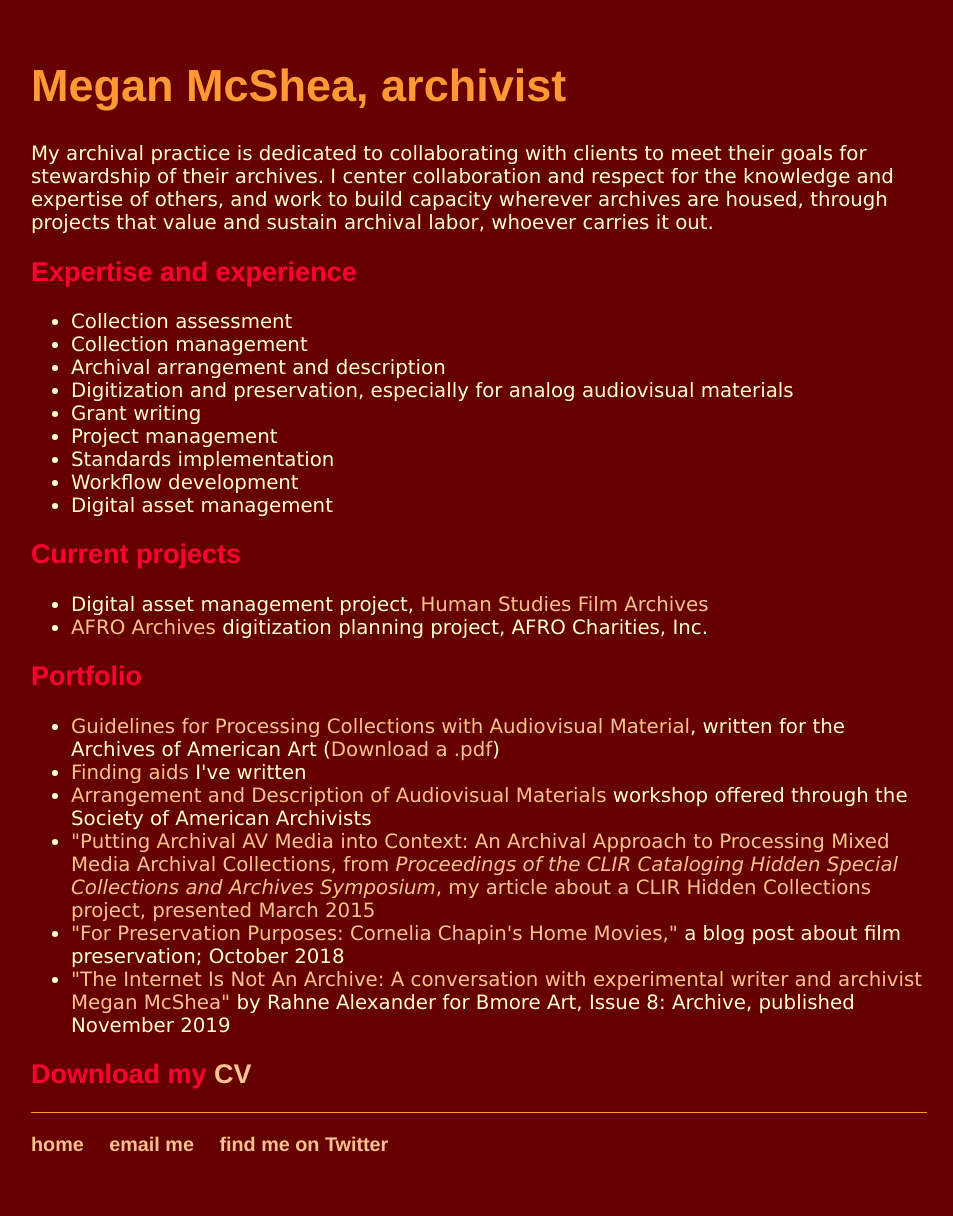
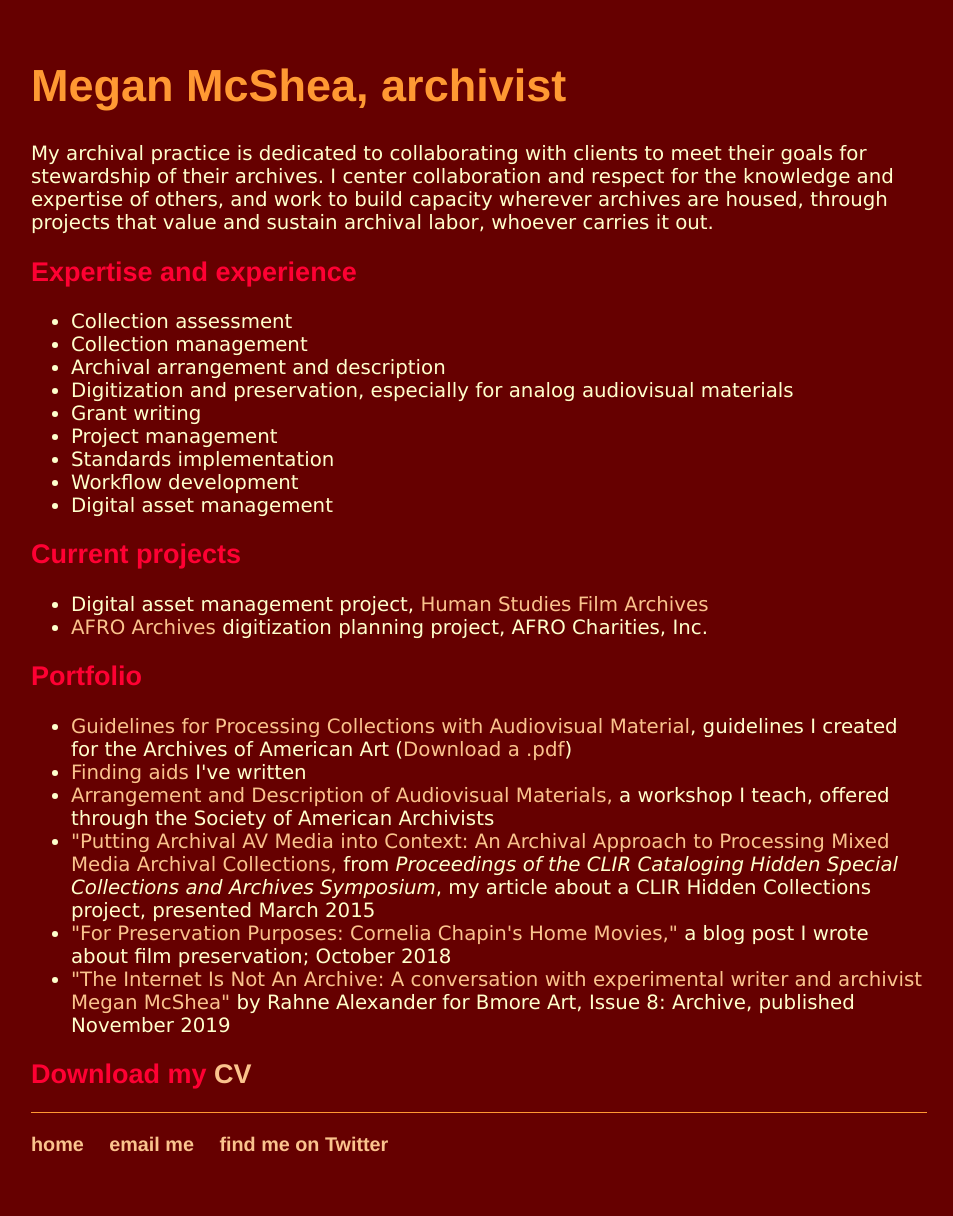
Before and after one commit to megan-mcshea/megan-mcshea.github.io, a Jekyll site: the page built from archivist.html, in a window 1280 px wide. Shown: the whole page, without its empty margins (161-1114 px from the left). Built offline with Jekyll 4.4.1, drawn with Linux system fonts in a browser that asks for light colours.

Commit message:
Update archivist.html

```diff
--- a/archivist.html
+++ b/archivist.html
@@ -22,12 +22,12 @@ title: Megan McShea
 		<li><a href="https://www.afrocharities.org/archives">AFRO Archives</a> digitization planning project, AFRO Charities, Inc.</li></ul>
 
 	<h2>Portfolio</h2>
-	<ul><li><a href="https://www.aaa.si.edu/documentation/guidelines-for-processing-collections-with-audiovisual-material">Guidelines for Processing Collections with Audiovisual Material</a>, written for the Archives of American Art (<a href="/AAAAVProcessingGuidelines2019.pdf" target="_blank">Download a .pdf</a>)</li>
+	<ul><li><a href="https://www.aaa.si.edu/documentation/guidelines-for-processing-collections-with-audiovisual-material">Guidelines for Processing Collections with Audiovisual Material</a>, guidelines I created for the Archives of American Art (<a href="/AAAAVProcessingGuidelines2019.pdf" target="_blank">Download a .pdf</a>)</li>
 	<li><a href="https://sova.si.edu/search?q=%22megan+mcshea%22&f=data_source%3AArchives+of+American+Art">Finding aids</a> I've written</li>
-	<li><a href="https://www2.archivists.org/prof-education/course-catalog/arrangement-and-description-of-audiovisual-materials">Arrangement and Description of Audiovisual Materials</a> workshop offered through the Society of American Archivists</li>
-<li><a href="https://www.clir.org/wp-content/uploads/sites/6/McShea.pdf">"Putting Archival AV Media into Context: An Archival Approach to Processing Mixed Media Archival Collections, from <i>Proceedings of the
-	CLIR Cataloging Hidden Special Collections and Archives Symposium</i>, my article about a CLIR Hidden Collections project, presented March 2015</li>	<li><a href="https://www.aaa.si.edu/blog/2018/10/for-preservation-purposes-cornelia-chapins-home-movies">"For Preservation Purposes: Cornelia Chapin's Home Movies,"</a> a blog post about film preservation; October 2018</li>
-
+	<li><a href="https://www2.archivists.org/prof-education/course-catalog/arrangement-and-description-of-audiovisual-materials">Arrangement and Description of Audiovisual Materials,</a> a workshop I teach, offered through the Society of American Archivists</li>
+<li><a href="https://www.clir.org/wp-content/uploads/sites/6/McShea.pdf">"Putting Archival AV Media into Context: An Archival Approach to Processing Mixed Media Archival Collections,</a> from <i>Proceedings of the
+	CLIR Cataloging Hidden Special Collections and Archives Symposium</i>, my article about a CLIR Hidden Collections project, presented March 2015</li>
+		<li><a href="https://www.aaa.si.edu/blog/2018/10/for-preservation-purposes-cornelia-chapins-home-movies">"For Preservation Purposes: Cornelia Chapin's Home Movies,"</a> a blog post I wrote about film preservation; October 2018</li>
 	<li><a href="https://bmoreart.com/2020/03/the-internet-is-not-an-archive.html">"The Internet Is Not An Archive: A conversation with experimental writer and archivist Megan McShea"</a> by Rahne Alexander for Bmore Art, Issue 8: Archive, published November 2019</li>
 	</ul>
 
```
